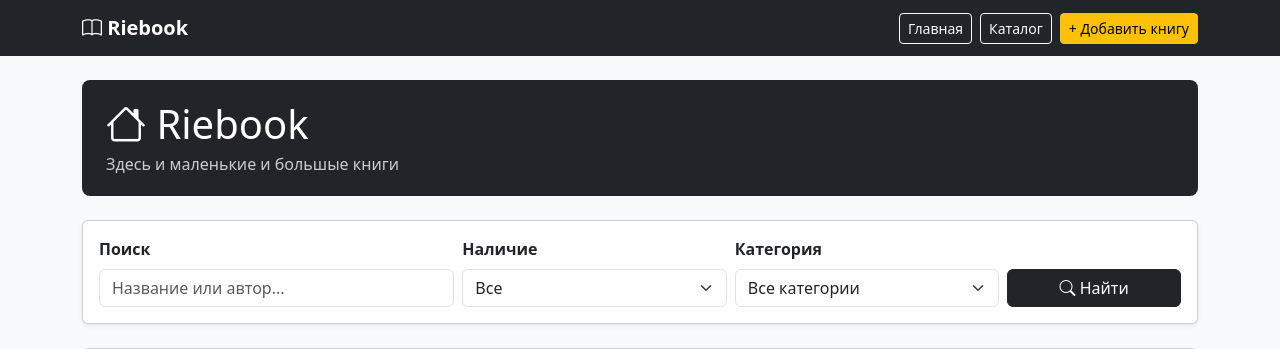
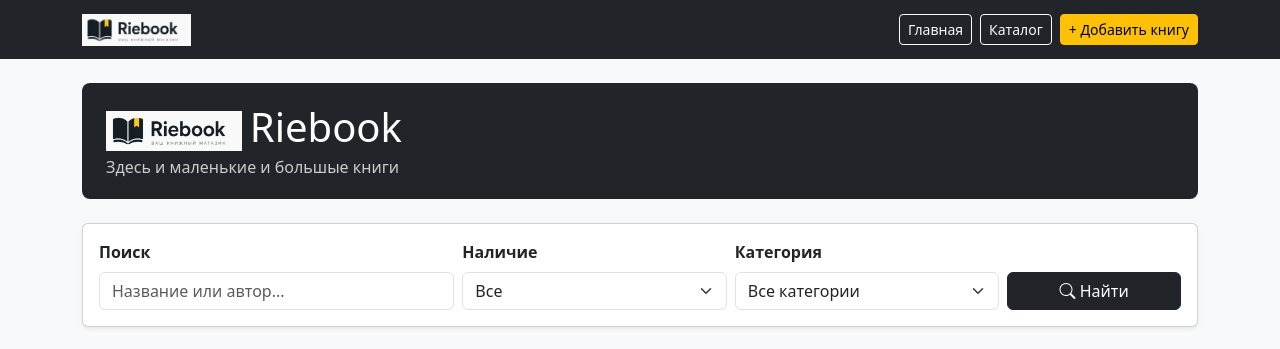
Before and after one commit to PilipenkoRadion/DZ_10, a Django app: page / in a window 1280 px wide. Shown: the top 349 px of the page. Run offline with Django 5.2, Linux system fonts and the light colour scheme; data comes from the database, SQL or seed files in the repository.

Commit message:
Add logo, favicon

```diff
--- a/booksite_functions/templates/base.html
+++ b/booksite_functions/templates/base.html
@@ -4,7 +4,8 @@
 
 <head>
     <meta charset="UTF-8">
-    <title>{% block title %}Книжный магазин{% endblock %}</title>
+    <title>{% block title %}Riebook{% endblock %}</title>
+    <link rel="icon" href="{% static 'Riebook-favicon.png' %}">
     <link rel="stylesheet" href="https://cdn.jsdelivr.net/npm/bootstrap@5.3.0/dist/css/bootstrap.min.css">
     <link rel="stylesheet" href="https://cdn.jsdelivr.net/npm/bootstrap-icons@1.10.0/font/bootstrap-icons.css">
     <style>
@@ -51,7 +52,7 @@
     <nav class="navbar navbar-dark bg-dark mb-4">
         <div class="container">
             <a class="navbar-brand fw-bold" href="{% url 'books:home' %}">
-                <i class="bi bi-book"></i> Riebook
+                <img src="{% static 'Riebook-logo.png' %}" height="32" class="me-2">
             </a>
             <div class="d-flex gap-2">
                 <a href="{% url 'books:home' %}" class="btn btn-outline-light btn-sm">Главная</a>
--- a/booksite_functions/templates/home.html
+++ b/booksite_functions/templates/home.html
@@ -1,10 +1,13 @@
 {% extends "base.html" %}
+{% load static %}
 {% block title %}Riebook{% endblock %}
 
 {% block content %}
 
 <div class="page-header">
-    <h1 class="mb-0"><i class="bi bi-house"></i> Riebook</h1>
+    <h1 class="mb-0">
+        <img src="{% static 'Riebook-logo.png' %}" height="40" class="me-2">Riebook
+    </h1>
     <p class="mb-0 mt-1" style="color:#ccc;">Здесь и маленькие и большые книги</p>
 </div>
 
@@ -29,7 +32,7 @@
                 <select name="category" class="form-select">
                     <option value="">Все категории</option>
                     {% for cat in categories %}
-                    <option value="{{ cat.id }}" {% if request.GET.category == cat.id|stringformat:"i" %}selected{% endif %}>
+                    <option value="{{ cat.id }}" {% if request.GET.category == cat.id|stringformat:"i" %}selected{% endif%}>
                         {{ cat.name }} ({{ cat.book_count }})
                     </option>
                     {% endfor %}
```
Also changed, not shown: static/Riebook-favicon.png (added), static/Riebook-logo.png (added).
